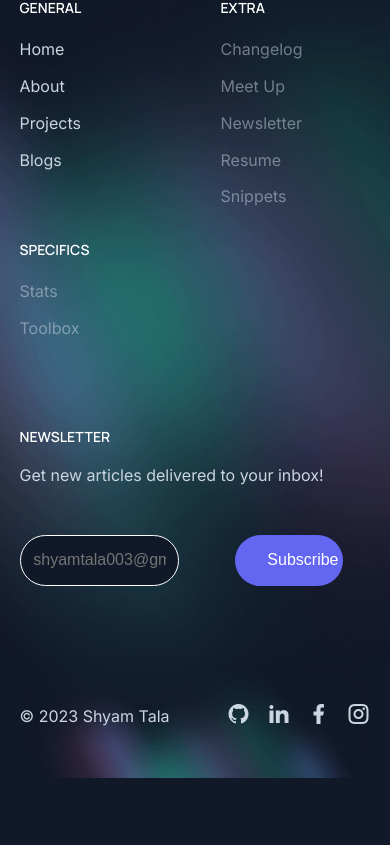
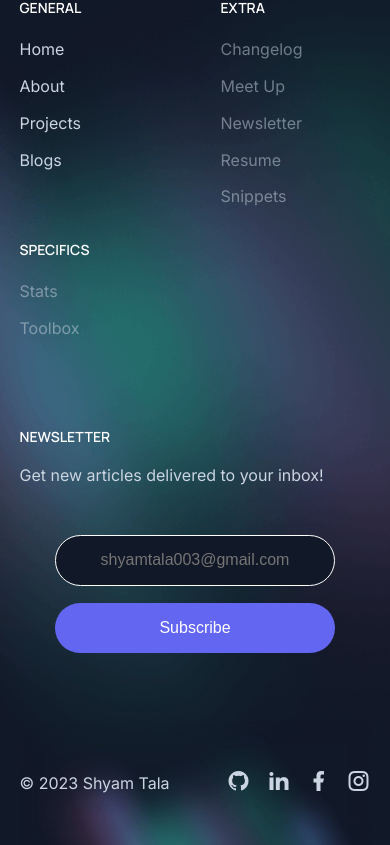
Before and after one commit to shyamtala003/my_portfolio, a React (Vite) app: page /hoisting in a window 390 px wide. Shown: the part 5726-6571 px from the top of the page. Before the commit the page ends 6504 px from the top, so only its background shows below. Built offline with nearby package versions, Linux system fonts and the light colour scheme.

Commit message:
footer fix in mobile view

```diff
--- a/src/style/footer.css
+++ b/src/style/footer.css
@@ -233,8 +233,14 @@ form.footer_form {
     }
 
     .footer_form .input_types {
-        flex-direction: column;
         margin-top: 3rem;
+        grid-template-columns: 1fr;
+        grid-template-rows: 1fr 1fr 1fr;
+        grid-template-areas:
+            'input_email'
+            'submit_btn'
+            'msg';
+        place-items: center;
     }
 
     .input_types input[type="email"],
```
